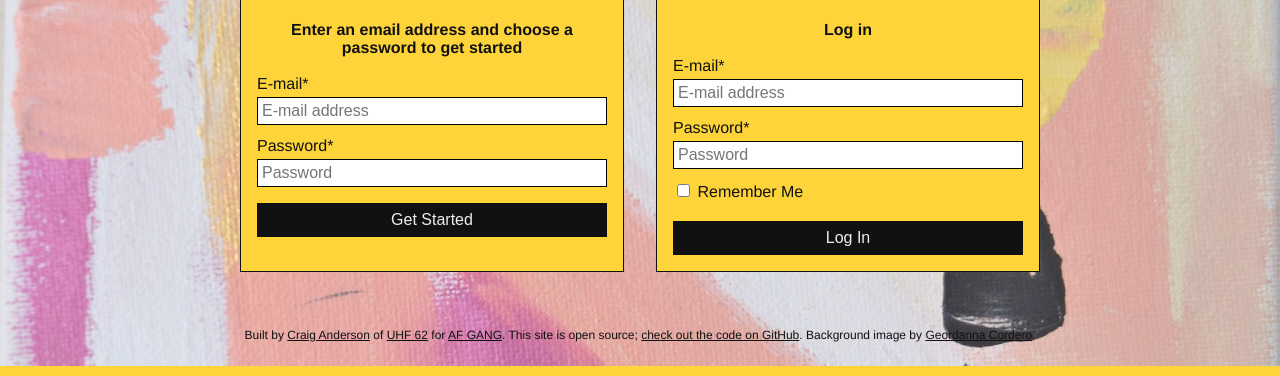
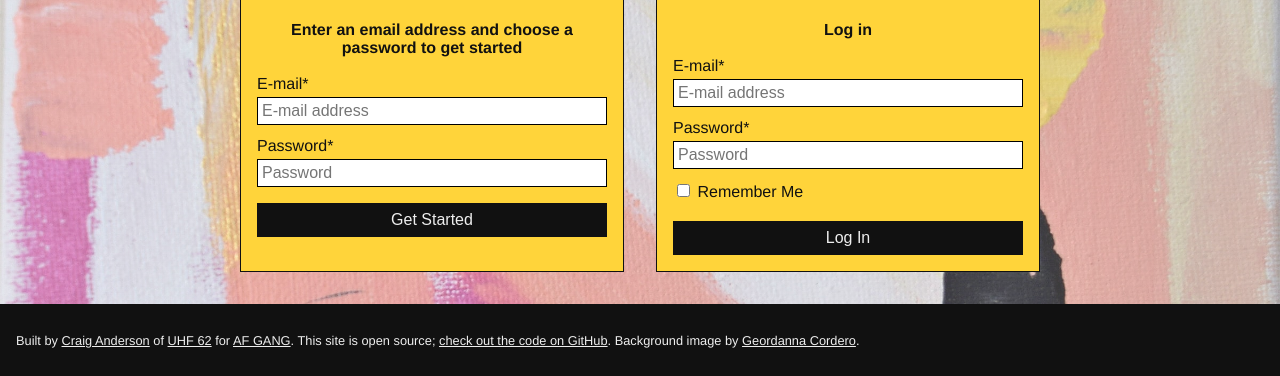
Before and after one commit to craiga/af-gang-mail, a Django app: page / in a window 1280 px wide. Shown: the part 498-874 px from the top of the page. Run offline with Django 3.2, Linux system fonts and the light colour scheme; style sheets or scripts are compiled from the project's sources; parts of the project's set-up code (start-up, migrations or seed data) failed here and were passed over; some libraries are stand-ins or nearby versions.

Commit message:
Footer styling.

```diff
--- a/af_gang_mail/static/css/components/_footer.scss
+++ b/af_gang_mail/static/css/components/_footer.scss
@@ -1,10 +1,14 @@
 @use "../colors" as *;
 @use "../fonts" as *;
+@use "../size" as *;
 
 footer {
-  font-size: 0.75em;
-  padding: 1em;
-  text-align: center;
+  background: $black;
+  color: $white;
+  width: 100%;
+  padding: $baseSize;
+  font-size: $baseSize * 0.8;
+  box-sizing: border-box;
 
   a {
     color: inherit;
--- a/af_gang_mail/static/css/main.scss
+++ b/af_gang_mail/static/css/main.scss
@@ -12,12 +12,12 @@
 
 $opacity: 25%;
 
-html,
-body {
-  //height: 100%;
+html {
+  height: 100%;
 }
 
 body {
+  min-height: 100%;
   margin: 0;
   font-family: $sansSerif;
   background-color: $white;
```
